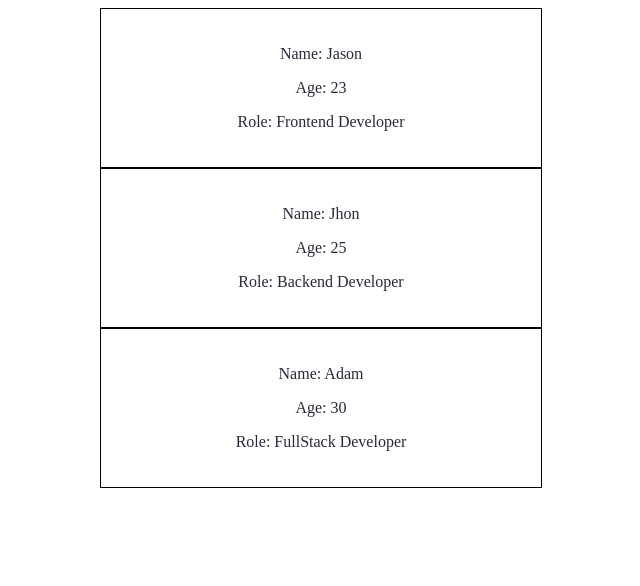
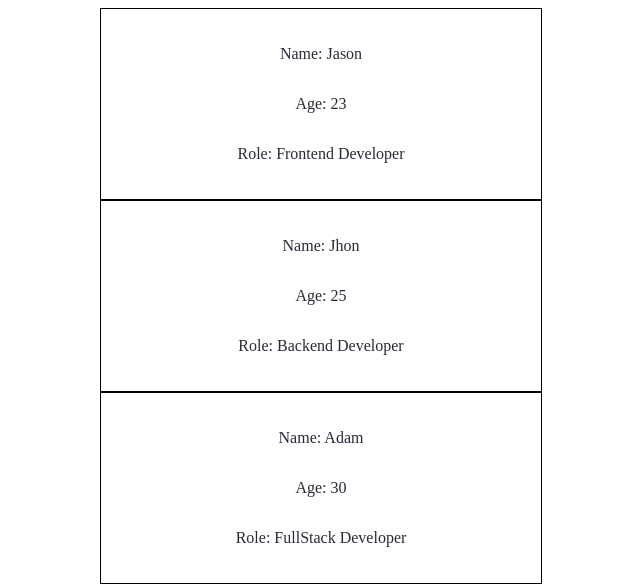
Before and after one commit to Harris-PS/Profile-card-React, a React (Vite) app: page / in a window 1280 px wide. Shown: the top 586 px of the page, without its empty margins (319-959 px from the left). Built offline with nearby package versions, Linux system fonts and the light colour scheme.

Commit message:
Added styles to Profilecard

```diff
--- a/src/index.css
+++ b/src/index.css
@@ -3,7 +3,8 @@
   width: 400px;
   margin: 0 auto;
   padding: 20px;
-  display: block;
+  display: flex;
+  flex-direction: column;
   justify-content: space-around;
   text-align: center;
   border: 1px solid black;
```
